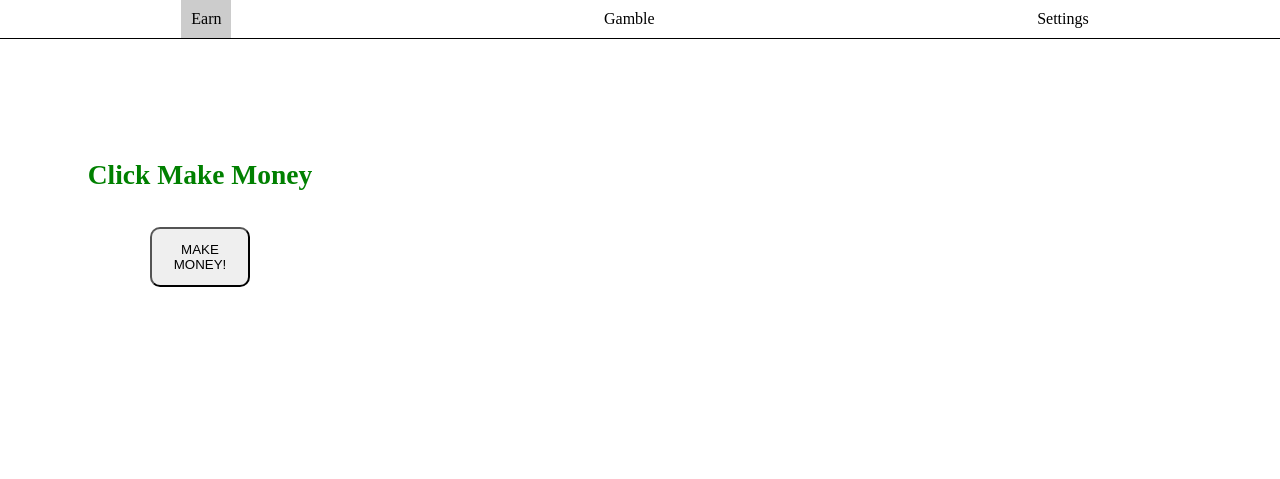
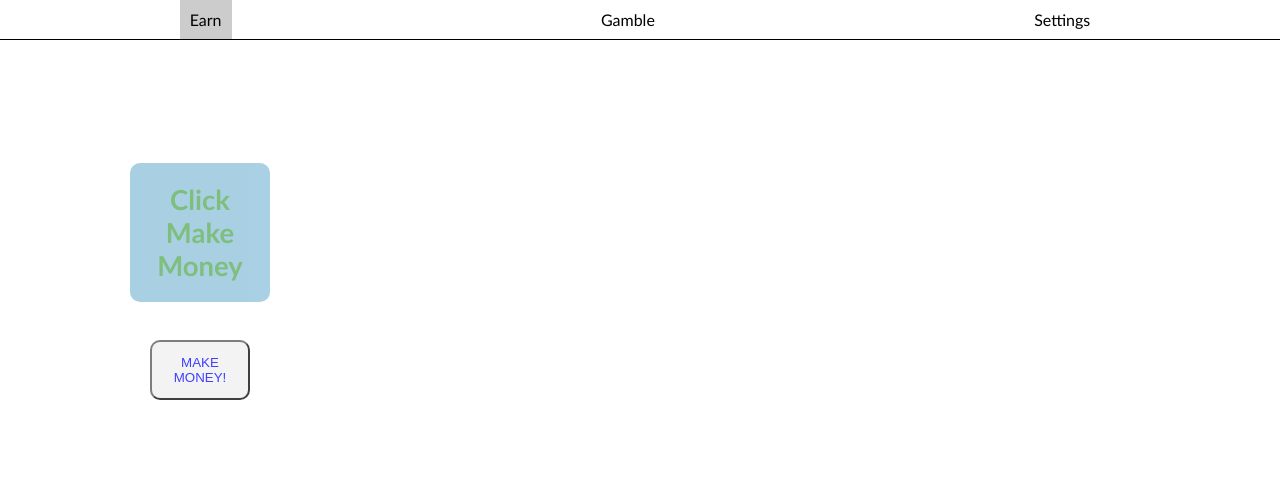
Before and after one commit to AdenMGB/Make-Money-Redfined, a browser extension: page index.html in a window 1280 px wide. Drawn offline with Linux system fonts and the light colour scheme.

Commit message:
Add files via upload

```diff
--- a/index.html
+++ b/index.html
@@ -25,7 +25,7 @@
             <br>
             <br>
             <br>
-            <center class="footer-text">Made by Studio AdenMGB. Version 2.0.0</center>
+            <center class="footer-text">Made by Studio 500 & Aden MGB. Version 2.0.0</center>
         </div>
         <div class="game-container" id="gambling" data-tab-content>
             <br>
@@ -42,7 +42,7 @@
             <br>
             <br>
             <br>
-            <center class="footer-text">Made by Studio AdenMGB. Version 2.0.0</center>
+            <center class="footer-text">Made by Studio 500 & Aden MGB. Version 2.0.0</center>
         </div>
         <div class="game-container" id="settings" data-tab-content>
             <br>
@@ -56,7 +56,7 @@
             <br>
             <br>
             <br>
-            <center class="footer-text">Made by AdenMGB. Version 1.0.0</center>
+            <center class="footer-text">Made by Studio 500 & Aden MGB. Version 2.0.0</center>
         </div>
     </div>
 </body>
--- a/style.css
+++ b/style.css
@@ -9,6 +9,7 @@
 body {
     padding: 0;
     margin: 0;
+    font-family: 'Gill Sans', 'Gill Sans MT', Calibri, 'Trebuchet MS', sans-serif;
 }
 
 .tabs {
@@ -47,11 +48,18 @@ body {
     color: green;
     font-size: 27.5px;
     font-weight: bold;
+    background-color: #55a1c9;
+    border-radius: 10px;
+    opacity: 50%;
+    padding: 20px;
+    width: 100px;
 }
 .money-button{
     width: 100px;
     height: 60px;
     border-radius: 10px;
+    opacity: 75%;
+    color: blue;
 }
 .gamble-button{
     width: 100px;
```
